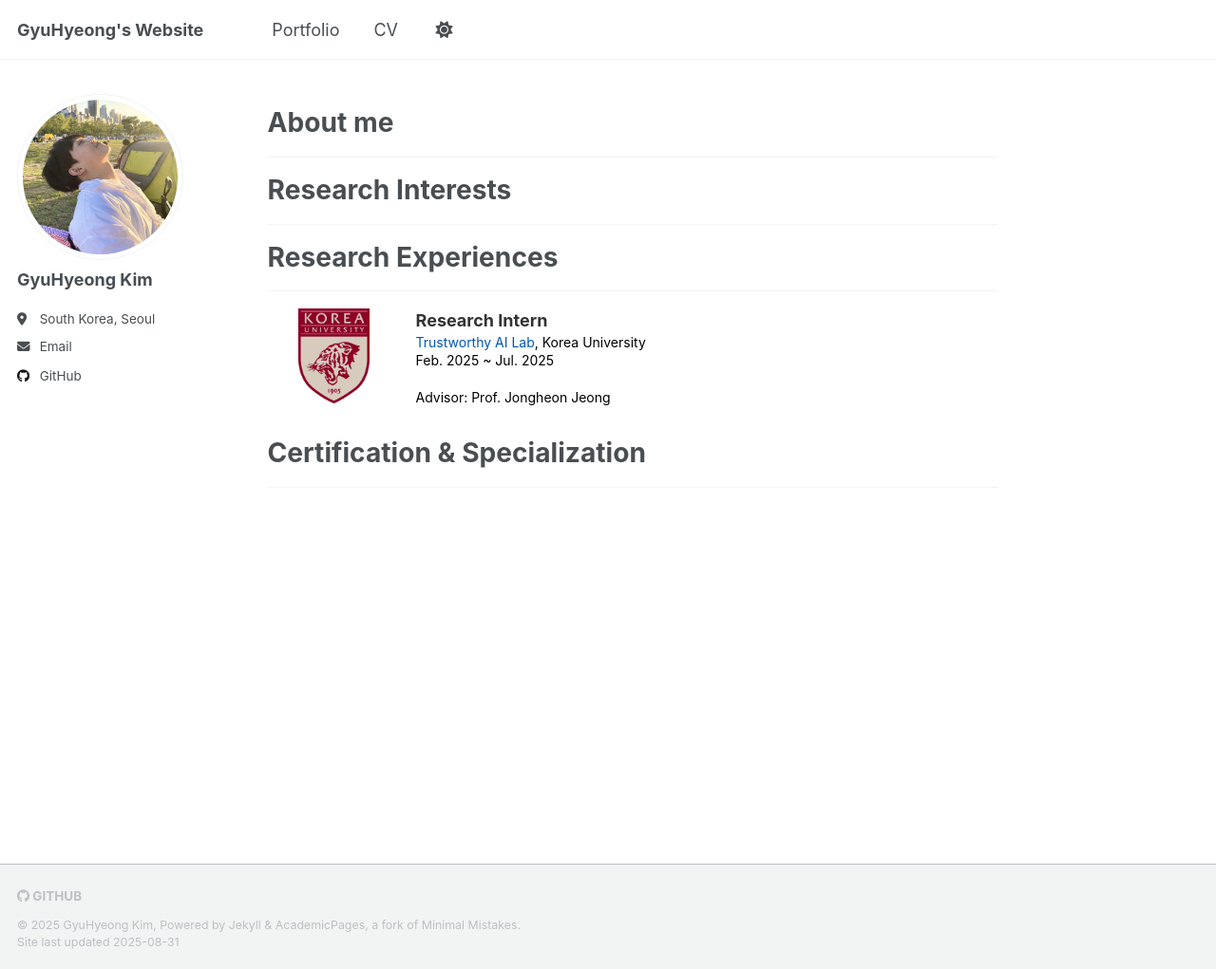
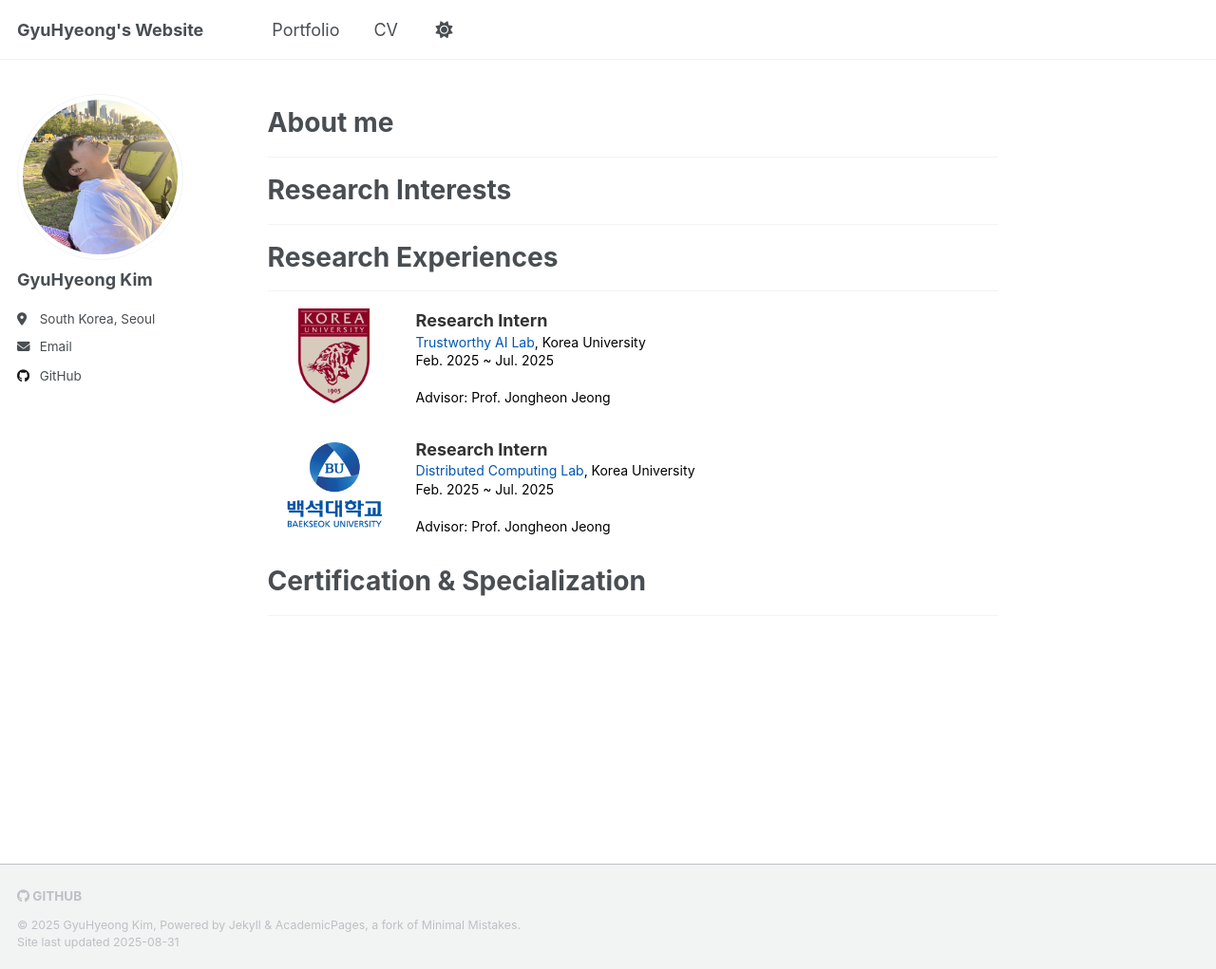
Before and after one commit to GyuHyeong-Kim/GyuHyeong-Kim.github.io, a Jekyll site: the page built from _pages/about.md, in a window 1280 px wide and 1021 px high. Shown: the whole window at 95% size. Built offline with Jekyll 4.4.1, drawn with Linux system fonts in a browser that asks for light colours; a script that is not in the unit is left out.

Commit message:
Update about.md

```diff
--- a/_pages/about.md
+++ b/_pages/about.md
@@ -32,6 +32,19 @@
   </div>
 </div>
 
+<div style="display: flex; gap: 36px; align-items: flex-start; margin-bottom: 32px;">
+  <img src="/images/baek_university.png" alt="BAEKSEOK University"
+       style="width: 100px; height: 100px; object-fit: contain; margin-left: 20px;">
+
+  <div style="font-size: 14px; line-height: 1.4; color: #000;">
+    <strong style="font-size: 18px; color: #333;">Research Intern</strong><br>
+    <a href="연구실_홈페이지_주소" target="_blank" class="lab-link">Distributed Computing Lab</a>, Korea University<br>
+    Feb. 2025 ~ Jul. 2025<br>
+    <br>
+    Advisor: Prof. Jongheon Jeong
+  </div>
+</div>
+
 Certification & Specialization
 ======
 ---
```
